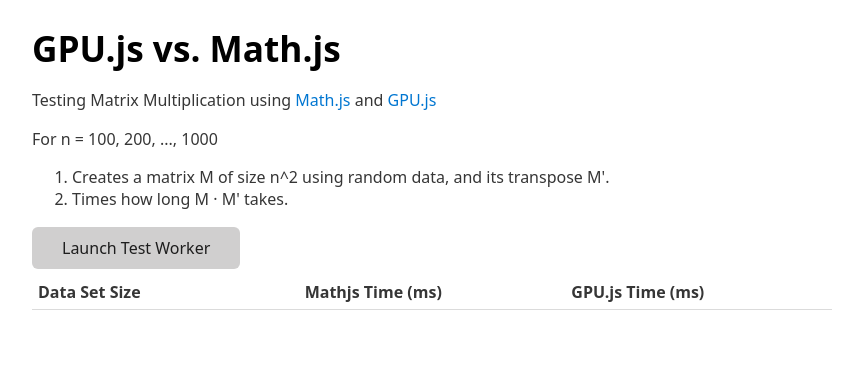
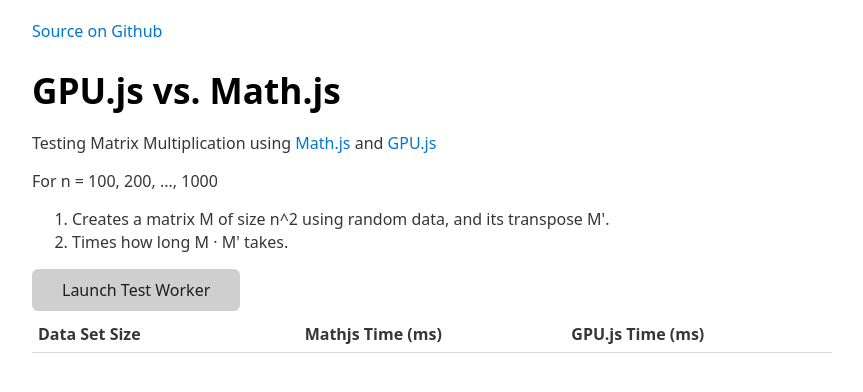
Before and after one commit to jxjj/matrix-mult-gpujs-v-mathjs, a React (Vite) app: page / in a window 1280 px wide. Shown: the top 392 px of the page, without its empty margins (208-1071 px from the left). Built offline with nearby package versions, Linux system fonts and the light colour scheme.

Commit message:
Add github link

```diff
--- a/src/App.tsx
+++ b/src/App.tsx
@@ -23,8 +23,16 @@
   const dispatch = useDispatch();
 
   return (
+    <div className="app">
+      <aside>
+        <a href="https://github.com/jxjj/matrix-mult-gpujs-v-mathjs/tree/main">
+          Source on Github
+        </a>
+      </aside>
+      <header>
+        <h1>GPU.js vs. Math.js</h1>
+      </header>
       <main>
-      <h1>GPU.js vs. Math.js</h1>
         <p>
           Testing Matrix Multiplication using{" "}
           <a href="https://mathjs.org/docs/index.html">Math.js</a> and{" "}
@@ -56,6 +64,7 @@
           </tbody>
         </table>
       </main>
+    </div>
   );
 };
 
```
Lines whose indentation alone changed are shown as unchanged.
